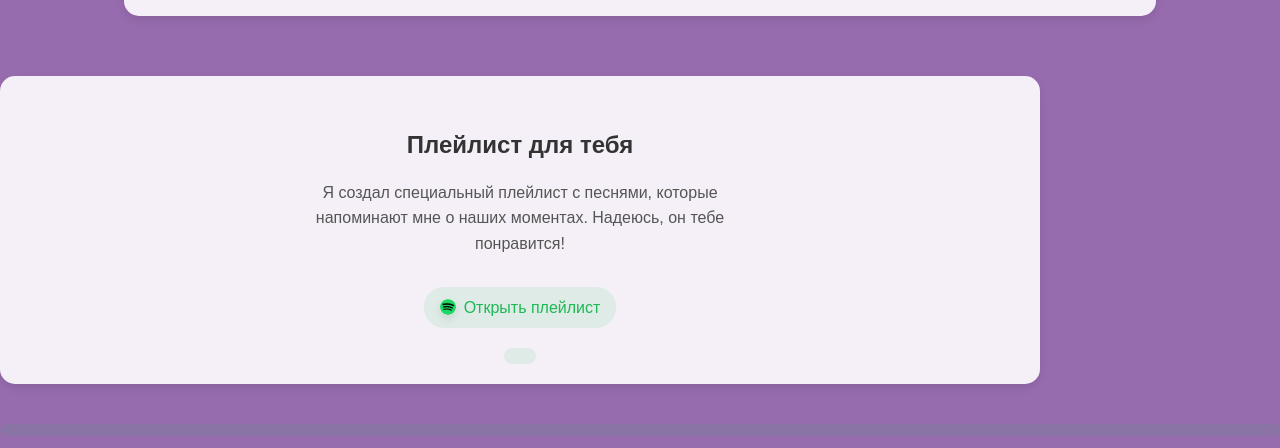
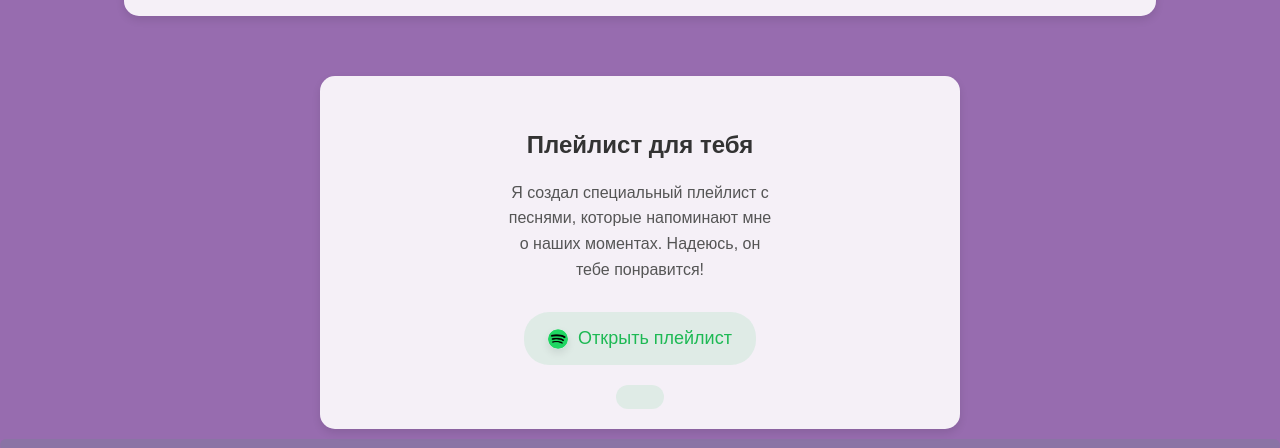
Before and after one commit to googolp13x/alwayswithu, a plain HTML site: page index.html in a window 1280 px wide. Shown: the part 5587-6035 px from the top of the page. Drawn offline with Linux system fonts and the light colour scheme.

Commit message:
Update alwayswithu.css

```diff
--- a/alwayswithu.css
+++ b/alwayswithu.css
@@ -122,6 +122,9 @@ body {
     justify-content: center;
     align-items: center;
     flex-direction: column; /* Добавляем вертикальное выравнивание */
+    width: 80%; /* Устанавливаем ширину блока */
+    max-width: 600px; /* Ограничиваем максимальную ширину */
+    margin: 0 auto; /* Центрируем блок по горизонтали */
 }
 
 .playlist h2 {
@@ -136,14 +139,15 @@ body {
     margin-bottom: 20px;
 }
 
+/* Стили для кнопки плейлиста */
 .playlist .song-link {
     display: inline-flex; /* Делаем кнопку компактной */
     align-items: center;
     text-decoration: none;
     color: #1DB954;
-    font-size: 16px;
-    padding: 8px 16px;
-    border-radius: 20px;
+    font-size: 18px; /* Увеличиваем размер текста */
+    padding: 12px 24px; /* Увеличиваем отступы */
+    border-radius: 25px; /* Увеличиваем скругление углов */
     background-color: rgba(29, 185, 84, 0.1);
     transition: all 0.3s ease;
 }
@@ -156,9 +160,9 @@ body {
 }
 
 .playlist .spotify-icon {
-    width: 16px;
-    height: 16px;
-    margin-right: 8px;
+    width: 20px; /* Увеличиваем размер иконки */
+    height: 20px;
+    margin-right: 10px; /* Увеличиваем отступ между иконкой и текстом */
     transition: transform 0.3s ease;
 }
 
```
